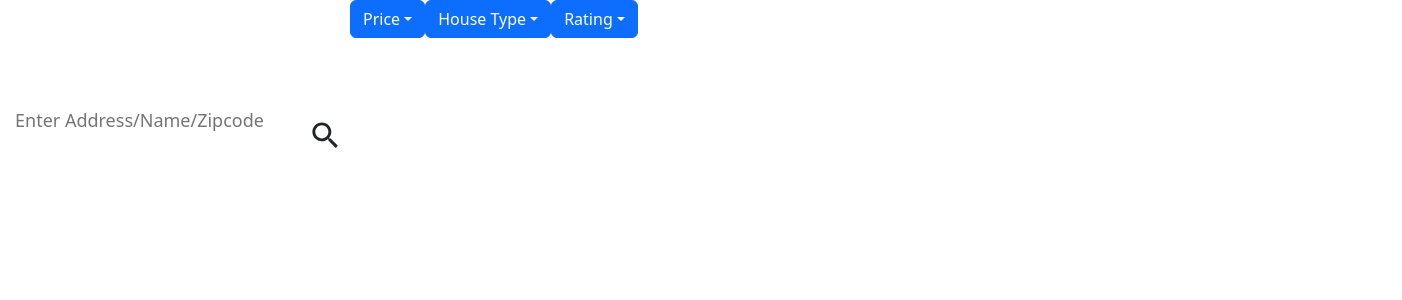
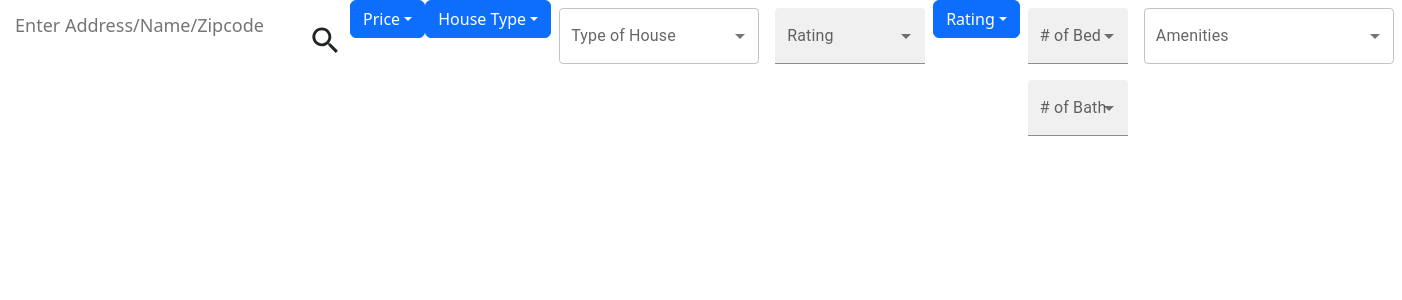
Before and after one commit to Team-12-CSE-210/housingWebsite, a React (Create React App) app in the folder frontend/: page / in a window 1280 px wide. Shown: the top 300 px of the page, 1402 px wide, since content can reach past the window. Built offline with nearby package versions, Linux system fonts and the light colour scheme.

Commit message:
Added Amenities,No of Bedroom,Bathroom,Rating using MUI

```diff
--- a/frontend/src/App.js
+++ b/frontend/src/App.js
@@ -8,6 +8,10 @@ import SearchBar from './components/searchBar.js';
 import TypeHouse from './components/Type_dropdown';
 import Data from './Data.json';
 import 'bootstrap/dist/css/bootstrap.min.css';
+import SelectVariants from './components/BedBath';
+import MultipleSelectCheckmarks from './components/TypeCheckmark';
+import AmenitiesMultipleSelectCheckmarks from './components/Amenities';
+import RatingSelectVariants from './components/Rating';
 // import SearchBar from './components/searchBar';
 // const user = {
 //   name: 'Hedy Lamarr',
@@ -29,8 +33,11 @@ function App() {
       <SearchBar placeholder="Enter Address/Name/Zipcode" data={Data}/>
       <BasicButtonExample />
       <TypeHouse />
+      <MultipleSelectCheckmarks />
+      <RatingSelectVariants />
       <RatingDrop />
-
+      <SelectVariants />
+      <AmenitiesMultipleSelectCheckmarks />
     </div>
 
     // <div>
--- /dev/null
+++ b/frontend/src/components/Amenities.js
@@ -0,0 +1,69 @@
+import * as React from 'react';
+import OutlinedInput from '@mui/material/OutlinedInput';
+import InputLabel from '@mui/material/InputLabel';
+import MenuItem from '@mui/material/MenuItem';
+import FormControl from '@mui/material/FormControl';
+import ListItemText from '@mui/material/ListItemText';
+import Select from '@mui/material/Select';
+import Checkbox from '@mui/material/Checkbox';
+
+const ITEM_HEIGHT = 48;
+const ITEM_PADDING_TOP = 8;
+const MenuProps = {
+  PaperProps: {
+    style: {
+      maxHeight: ITEM_HEIGHT * 4.5 + ITEM_PADDING_TOP,
+      width: 250,
+    },
+  },
+};
+
+const types = [
+    'Gym',
+    'Pool',
+    'Laundry',
+    'Pets',
+    'Ac/Heating',
+    'Parking',
+    'Wifi',
+    'TV',
+];
+
+export default function AmenitiesMultipleSelectCheckmarks() {
+  const [Amenities, setAmenities] = React.useState([]);
+
+  const handleChange = (event) => {
+    const {
+      target: { value },
+    } = event;
+    setAmenities(
+      // On autofill we get a stringified value.
+      typeof value === 'string' ? value.split(',') : value,
+    );
+  };
+
+  return (
+    <div>
+      <FormControl variant="filled" sx={{ m: 1, width: 250 }}>
+        <InputLabel id="demo-multiple-checkbox-label">Amenities</InputLabel>
+        <Select
+          labelId="demo-multiple-checkbox-label"
+          id="demo-multiple-checkbox"
+          multiple
+          value={Amenities}
+          onChange={handleChange}
+          input={<OutlinedInput label="Amenities" />}
+          renderValue={(selected) => selected.join(', ')}
+          MenuProps={MenuProps}
+        >
+          {types.map((name) => (
+            <MenuItem key={name} value={name}>
+              <Checkbox checked={Amenities.indexOf(name) > -1} />
+              <ListItemText primary={name} />
+            </MenuItem>
+          ))}
+        </Select>
+      </FormControl>
+    </div>
+  );
+}
--- /dev/null
+++ b/frontend/src/components/BedBath.js
@@ -0,0 +1,60 @@
+import * as React from 'react';
+import InputLabel from '@mui/material/InputLabel';
+import MenuItem from '@mui/material/MenuItem';
+import FormControl from '@mui/material/FormControl';
+import Select from '@mui/material/Select';
+
+export default function SelectVariants() {
+  const [Bedrooms, setBedrooms] = React.useState('');
+  const [Bathrooms, setBathrooms] = React.useState('');
+  const handleChange = (event) => {
+    setBedrooms(event.target.value);
+  };
+  const handleChange2 = (event) => {
+    setBathrooms(event.target.value);
+  };
+
+  return (
+    <div>
+      <FormControl variant="filled" sx={{ m: 1, minWidth: 100 }}>
+        <InputLabel id="demo-simple-select-standard-label"># of Bed</InputLabel>
+        <Select
+          labelId="demo-simple-select-standard-label"
+          id="demo-simple-select-standard"
+          value={Bedrooms}
+          onChange={handleChange}
+          label="# of Bedrooms"
+        >
+          <MenuItem value="">
+            <em>None</em>
+          </MenuItem>
+          <MenuItem value={1}>1</MenuItem>
+          <MenuItem value={2}>2</MenuItem>
+          <MenuItem value={3}>3</MenuItem>
+          <MenuItem value={4}>4</MenuItem>
+          <MenuItem value={5}>5</MenuItem>
+          <MenuItem value={6}>6</MenuItem>
+        </Select>
+      </FormControl>
+      <FormControl variant="filled" sx={{ m: 1, minWidth: 100 }}>
+        <InputLabel id="demo-simple-select-filled-label"># of Bath</InputLabel>
+        <Select
+          labelId="demo-simple-select-filled-label"
+          id="demo-simple-select-filled"
+          value={Bathrooms}
+          onChange={handleChange2}
+        >
+          <MenuItem value="">
+            <em>None</em>
+          </MenuItem>
+          <MenuItem value={1}>1</MenuItem>
+          <MenuItem value={2}>2</MenuItem>
+          <MenuItem value={3}>3</MenuItem>
+          <MenuItem value={4}>4</MenuItem>
+          <MenuItem value={5}>5</MenuItem>
+          <MenuItem value={6}>6</MenuItem>
+        </Select>
+      </FormControl>
+    </div>
+  );
+}
--- a/frontend/src/components/Price_dropdown.js
+++ b/frontend/src/components/Price_dropdown.js
@@ -1,17 +1,7 @@
 import React,{useState} from 'react';
 import Dropdown from 'react-bootstrap/Dropdown';
 import DropdownButton from 'react-bootstrap/DropdownButton';
-import DefaultExample from './Listgroup';
 
-function B1() {
-    return (
-      <DropdownButton id="dropdown-basic-button" title="Dropdown button">
-        <Dropdown.Item href="#/action-1">Action</Dropdown.Item>
-        <Dropdown.Item href="#/action-2">Another action</Dropdown.Item>
-        <Dropdown.Item href="#/action-3">Something else</Dropdown.Item>
-      </DropdownButton>
-    );
-}
 function BasicButtonExample() {
     const [value,setValue]=useState('');
     const handleSelect=(e)=>{
@@ -21,9 +11,9 @@ function BasicButtonExample() {
   return (
     <div>
     <DropdownButton id="dropdown-basic-button" title="Price" onSelect={handleSelect}>
-      <Dropdown.Item eventKey="Price-1"> <DefaultExample /> </Dropdown.Item>
-      <Dropdown.Item eventKey="Price-2"> <B1/> </Dropdown.Item>
-      <Dropdown.Item eventKey="Price-3">Price 3</Dropdown.Item>
+      <Dropdown.Item eventKey="Price-1"> Price-1 </Dropdown.Item>
+      <Dropdown.Item eventKey="Price-2"> Price-2 </Dropdown.Item>
+      <Dropdown.Item eventKey="Price-3"> Price-3 </Dropdown.Item>
     </DropdownButton>
     <h4>{value}</h4>
     </div>
--- /dev/null
+++ b/frontend/src/components/Rating.js
@@ -0,0 +1,46 @@
+import * as React from 'react';
+import InputLabel from '@mui/material/InputLabel';
+import MenuItem from '@mui/material/MenuItem';
+import FormControl from '@mui/material/FormControl';
+import Select from '@mui/material/Select';
+import Rating from '@mui/material/Rating';
+
+export default function RatingSelectVariants() {
+  const [RatingVal, setRatingVal] = React.useState('');
+  const handleChange = (event) => {
+    setRatingVal(event.target.value);
+  };
+
+  return (
+    <div>
+      <FormControl variant="filled" sx={{ m: 1, minWidth: 150 }}>
+        <InputLabel id="demo-simple-select-standard-label">Rating</InputLabel>
+        <Select
+          labelId="demo-simple-select-standard-label"
+          id="demo-simple-select-standard"
+          value={RatingVal}
+          onChange={handleChange}
+          label="Rating"
+        >
+          <MenuItem value="">
+            <em>None</em>
+          </MenuItem>
+          {/* <MenuItem value={"Varying"}>
+          <Rating
+                name="simple-controlled"
+                value={RatingVal}
+                onChange={(event, newValue) => {
+                setRatingVal(newValue);
+                }}
+            />
+            </MenuItem> */}
+          <MenuItem value={"1*"}><Rating name="read-only" value="1" readOnly /></MenuItem>
+          <MenuItem value={"2*"}><Rating name="read-only" value="2" readOnly /></MenuItem>
+          <MenuItem value={"3*"}><Rating name="read-only" value="3" readOnly /></MenuItem>
+          <MenuItem value={"4*"}><Rating name="read-only" value="4" readOnly /></MenuItem>
+          <MenuItem value={"5*"}><Rating name="read-only" value="5" readOnly /></MenuItem>
+        </Select>
+      </FormControl>
+    </div>
+  );
+}
--- /dev/null
+++ b/frontend/src/components/TypeCheckmark.js
@@ -0,0 +1,67 @@
+import * as React from 'react';
+import OutlinedInput from '@mui/material/OutlinedInput';
+import InputLabel from '@mui/material/InputLabel';
+import MenuItem from '@mui/material/MenuItem';
+import FormControl from '@mui/material/FormControl';
+import ListItemText from '@mui/material/ListItemText';
+import Select from '@mui/material/Select';
+import Checkbox from '@mui/material/Checkbox';
+
+const ITEM_HEIGHT = 48;
+const ITEM_PADDING_TOP = 8;
+const MenuProps = {
+  PaperProps: {
+    style: {
+      maxHeight: ITEM_HEIGHT * 4.5 + ITEM_PADDING_TOP,
+      width: 250,
+    },
+  },
+};
+
+const types = [
+  'Houses',
+  'TownHomes',
+  'Apartments',
+  'Condos',
+  'Multi Family',
+  'Lots',
+];
+
+export default function MultipleSelectCheckmarks() {
+  const [houseType, sethouseType] = React.useState([]);
+
+  const handleChange = (event) => {
+    const {
+      target: { value },
+    } = event;
+    sethouseType(
+      // On autofill we get a stringified value.
+      typeof value === 'string' ? value.split(',') : value,
+    );
+  };
+
+  return (
+    <div>
+      <FormControl variant="filled" sx={{ m: 1, width: 200 }}>
+        <InputLabel id="demo-multiple-checkbox-label">Type of House</InputLabel>
+        <Select
+          labelId="demo-multiple-checkbox-label"
+          id="demo-multiple-checkbox"
+          multiple
+          value={houseType}
+          onChange={handleChange}
+          input={<OutlinedInput label="Type" />}
+          renderValue={(selected) => selected.join(', ')}
+          MenuProps={MenuProps}
+        >
+          {types.map((name) => (
+            <MenuItem key={name} value={name}>
+              <Checkbox checked={houseType.indexOf(name) > -1} />
+              <ListItemText primary={name} />
+            </MenuItem>
+          ))}
+        </Select>
+      </FormControl>
+    </div>
+  );
+}
--- a/frontend/src/components/searchBar.css
+++ b/frontend/src/components/searchBar.css
@@ -1,5 +1,5 @@
 .searchInputs {
-    margin-top: 105px;
+    margin-top: 10px;
     display: flex;
   }
 
```
